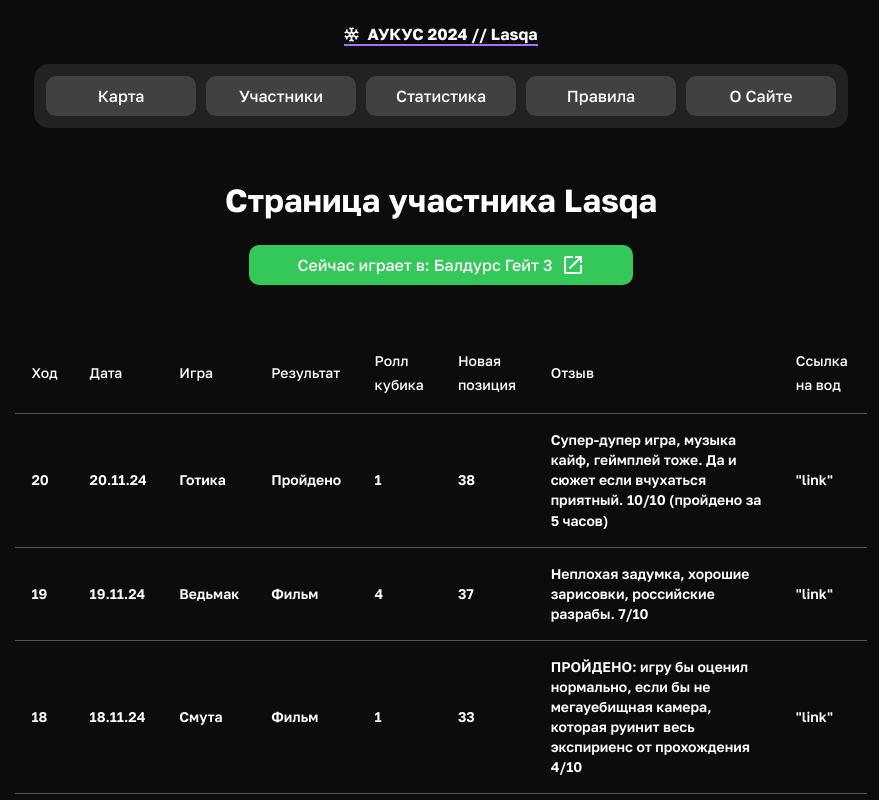
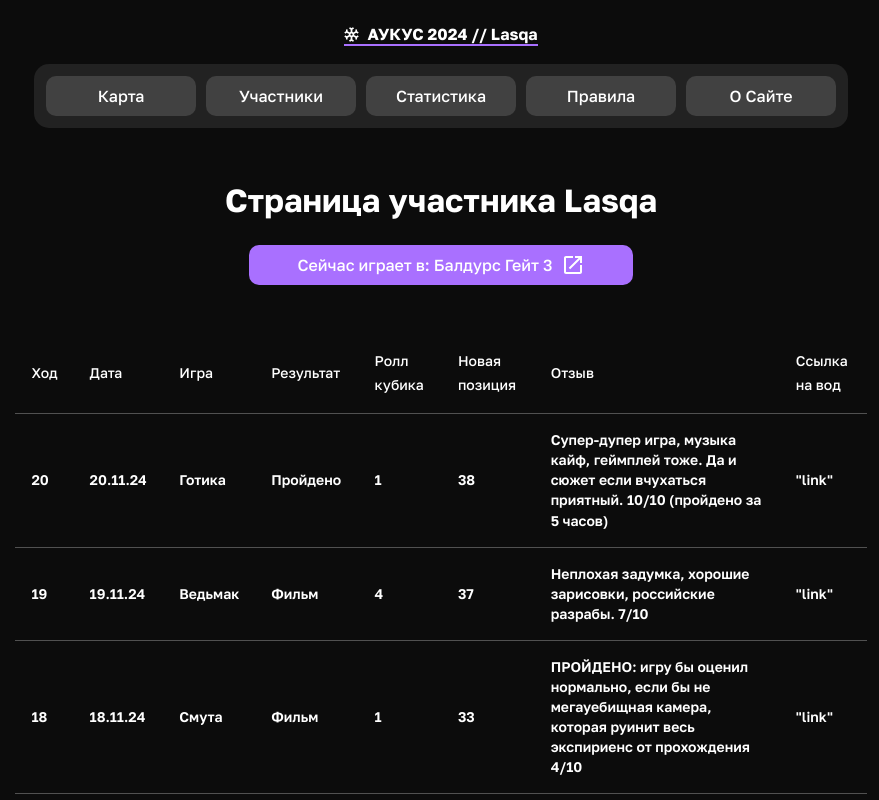
Before and after one commit to i7d3v3l0p3r/aukus-frontend, a React (Create React App) app: page /players/lasqa in a window 1280 px wide. Shown: the top 800 px of the page, without its empty margins (199-1078 px from the left). Built offline with nearby package versions, Linux system fonts and the light colour scheme.

Commit message:
Add player button color, update auto complete logic

```diff
--- a/src/pages/map/components/TurnModal.tsx
+++ b/src/pages/map/components/TurnModal.tsx
@@ -80,7 +80,10 @@ export default function TurnModal({ open, onClose, onConfirm, player }: Props) {
     }
   }, [gameName.length, status, fetchStatus, updateTs, refetch])
 
-  const gameNameOptions = gameNamesData?.map((game) => game.gameName) || []
+  let gameNameOptions = []
+  if (gameName.length > 3 && gameNamesData) {
+    gameNameOptions = gameNamesData.map((game) => game.gameName)
+  }
 
   const handleRatingChange = (
     event: React.SyntheticEvent,
--- a/src/pages/player/PlayerPage.tsx
+++ b/src/pages/player/PlayerPage.tsx
@@ -14,7 +14,12 @@ import BottomSection from 'components/BottomSection'
 import LinkSpan from 'components/LinkSpan'
 import { Link, useParams } from 'react-router-dom'
 import { fetchPlayerMoves, fetchPlayers } from 'utils/api'
-import { Color, getPlayerColor, MoveType } from 'utils/types'
+import {
+  Color,
+  getPlayerColor,
+  getPlayerColorName,
+  MoveType,
+} from 'utils/types'
 import PreviousGamesTable from './components/PeviousGamesTable'
 import { aukus1Games, aukus2Games } from './data'
 
@@ -63,7 +68,10 @@ export default function PlayerPage(props: Props) {
       <Box textAlign={'center'}>
         <h1>Страница участника {player.name}</h1>
         <Link to={player.stream_link} target="_blank" rel="noopener noreferrer">
-          <Button sx={{ paddingLeft: 6, paddingRight: 6 }}>
+          <Button
+            sx={{ paddingLeft: 6, paddingRight: 6 }}
+            color={getPlayerColorName(player)}
+          >
             <Box display="flex" alignItems={'center'}>
               Сейчас играет в: {player.current_game}
               <OpenInNew sx={{ marginLeft: 1 }} />
```
